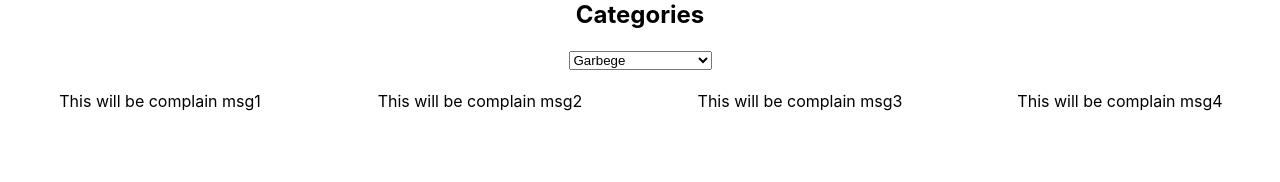
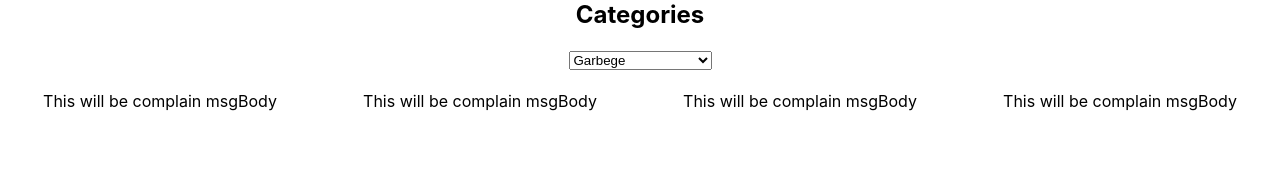
Before and after one commit to jerseycity2018/team-2, a React (Create React App) app in the folder dashboard/: page / in a window 1280 px wide. Shown: the part 337-519 px from the top of the page. Built offline with nearby package versions, Linux system fonts and the light colour scheme.

Commit message:
playing around waiting for the data :|

```diff
--- a/dashboard/src/components/Issues.js
+++ b/dashboard/src/components/Issues.js
@@ -15,6 +15,16 @@ const msgStyle = {
 const msgPadding = {
   "padding": '5px 10px'
 }
+
+const data={};
+const msgBody={};
+let msgBox=
+  <div style={{"flex":'1'}}>
+    <div style={msgPadding}>
+      <p>This will be complain msgBody</p>
+    </div>
+  </div>
+;
 
 class Issues extends Component {
   render() {
@@ -34,29 +44,10 @@ class Issues extends Component {
 
         <div style={msgStyle}>
 
-          <div style={{"flex":'1'}}>
-            <div style={msgPadding}>
-              <p>This will be complain msg1</p>
-            </div>
-          </div>
-
-          <div style={{"flex":'1'}}>
-            <div style={msgPadding}>
-              <p>This will be complain msg2</p>
-            </div>
-          </div>
-
-          <div style={{"flex":'1'}}>
-            <div style={msgPadding}>
-              <p>This will be complain msg3</p>
-            </div>
-          </div>
-
-          <div style={{"flex":'1'}}>
-            <div style={msgPadding}>
-              <p>This will be complain msg4</p>
-            </div>
-          </div>
+        {msgBox}
+        {msgBox}
+        {msgBox}
+        {msgBox}
 
         </div>
       </div>
```
